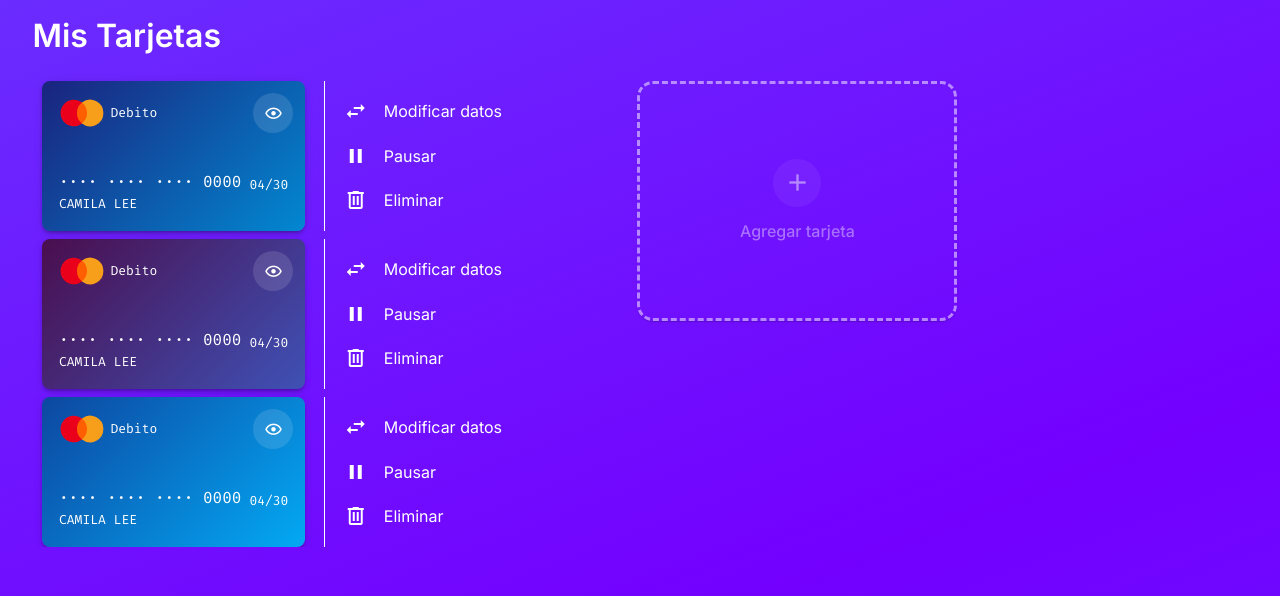
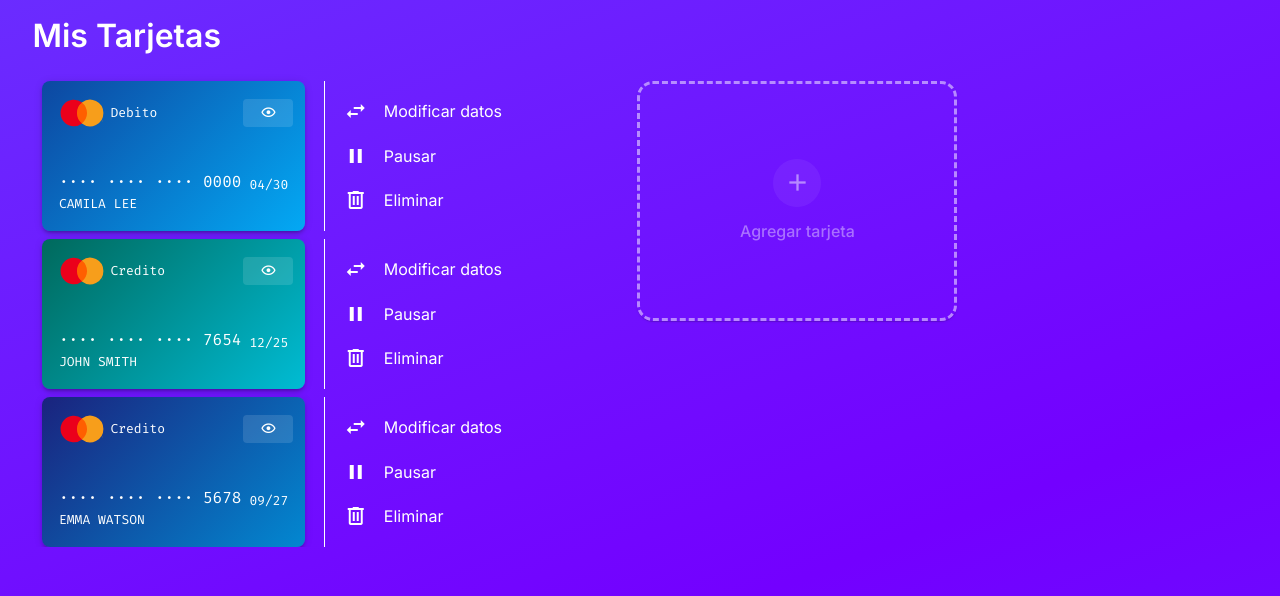
Before and after one commit to lbonsenor/Wall-Et, a Vue app: page /mis-tarjetas in a window 1280 px wide. Shown: the top 596 px of the page. Built offline with nearby package versions, Linux system fonts and the light colour scheme.

Commit message:
added pinia and changed some scripts to script setup

```diff
--- a/package.json
+++ b/package.json
@@ -8,6 +8,7 @@
   },
   "dependencies": {
     "@mdi/font": "7.4.47",
+    "pinia": "^2.2.4",
     "roboto-fontface": "*",
     "vue": "^3.4.31",
     "vue-router": "^4.4.5",
--- /dev/null
+++ b/src/api/wallet.js
@@ -0,0 +1,36 @@
+const cards = [
+        {
+            id: 1,
+            card_brand: 'Visa',
+            card_type: 'Debito',
+            card_number: '1234 4567 7890 0000',
+            card_owner: 'Camila Lee',
+            card_expiry_date: '04/30',
+            card_cvv: '123'
+        },
+        {
+            id: 2,
+            card_brand: 'Mastercard',
+            card_type: 'Credito',
+            card_number: '9876 5432 1098 7654',
+            card_owner: 'John Smith',
+            card_expiry_date: '12/25',
+            card_cvv: '456'
+        },
+        {
+            id: 3,
+            card_brand: 'American Express',
+            card_type: 'Credito',
+            card_number: '3456 7890 1234 5678',
+            card_owner: 'Emma Watson',
+            card_expiry_date: '09/27',
+            card_cvv: '789'
+        }
+]
+
+function getCards() {
+    // Llamar a la API y obtener las tarjetas dinamicamente
+    return cards;
+}
+
+export default { getCards }
--- a/src/components/cards/CardItem.vue
+++ b/src/components/cards/CardItem.vue
@@ -1,5 +1,5 @@
 <template>
-    <div class="d-flex ga-5 align-center mr-3">
+    <div class="card-item d-flex ga-5 align-center mr-3">
         <v-card class="mt-2 gradient-card" :class="randomGradientClass" min-height="150px" min-width="200px"
             rounded="lg" elevation="3">
             <div class="parent_container">
@@ -8,8 +8,7 @@
                         <img src="@/assets/mc_symbol.svg" height="40px" />
                         <p class="text-align-start">{{ card_type }}</p>
                     </div>
-                    <v-btn color="white" variant="tonal" size="small" @click="isCardNumberShown = !isCardNumberShown"
-                        icon>
+                    <v-btn color="white" variant="tonal" size="small" @click="toggleCardNumber">
                         <v-icon>{{ isCardNumberShown ? "mdi-eye-off-outline" : "mdi-eye-outline" }}</v-icon>
                     </v-btn>
                 </div>
@@ -27,15 +26,11 @@
     </div>
 </template>
 
-<script>
+<script setup>
+import { ref, computed } from 'vue';
 import CardOptions from './CardOptions.vue';
 
-export default {
-    name: 'CardItem',
-    components: {
-        CardOptions
-    },
-    props: {
+const props = defineProps({
     card_brand: {
         type: String,
         required: true
@@ -60,22 +55,19 @@ export default {
         type: Number,
         required: true
     }
-    },
-    data() {
-        return {
-            isCardNumberShown: false,
+});
+
+const isCardNumberShown = ref(false);
+
+const toggleCardNumber = () => {
+    isCardNumberShown.value = !isCardNumberShown.value;
 };
-    },
-    computed: {
-        randomGradientClass() {
+
+const randomGradientClass = computed(() => {
     const gradientClasses = ['card-gradient-1', 'card-gradient-2', 'card-gradient-3', 'card-gradient-4', 'card-gradient-5'];
     const randomIndex = Math.floor(Math.random() * gradientClasses.length);
     return gradientClasses[randomIndex];
-        }
-    }
-
-};
-
+});
 </script>
 
 <style scoped>
--- a/src/components/cards/CardsList.vue
+++ b/src/components/cards/CardsList.vue
@@ -1,7 +1,7 @@
 <template>
     <div class="d-flex">
         <div class="card-list">
-            <template v-for="(cardItem, index) in this.cardItems" :key="index">
+            <template v-for="cardItem in cardItems" :key="cardItem.id">
                 <CardItem v-bind="cardItem" />
             </template>
         </div>
@@ -10,21 +10,17 @@
 
 </template>
 
-<script>
+<script setup>
 import CardItem from './CardItem.vue';
 import NewCard from './NewCard.vue';
 
-export default {
-    name: 'CardsList',
-    components: { CardItem, NewCard },
-    props: {
-        cardItems: {
-            type: Array,
-            required: true
-        }
+
+const props = defineProps({
+    cardItems: {
+        type: Array,
+        required: true
     }
-
-}
+});
 
 </script>
 
--- a/src/components/cards/NewCard.vue
+++ b/src/components/cards/NewCard.vue
@@ -10,14 +10,14 @@
         </template>
         <v-card prepend-icon="mdi-credit-card" title="Agregar Tarjeta">
           <v-card-text>
-            <v-text-field label="Número de tarjeta" required :rules="[rules.cardNumber]"></v-text-field>
-            <v-text-field label="Titular de tarjeta" required></v-text-field>
+            <v-text-field  v-model="cardNumber" label="Número de tarjeta" required :rules="[rules.cardNumber]"></v-text-field>
+            <v-text-field v-model="cardOwner" label="Titular de tarjeta" required></v-text-field>
             <v-row dense>
               <v-col cols="7" md="7" sm="7">
-                <v-text-field label="Fecha de vencimiento" hint="MM/YY" :rules="[rules.monthYear]"></v-text-field>
+                <v-text-field v-model="expiryDate"  label="Fecha de vencimiento" hint="MM/YY" :rules="[rules.monthYear]"></v-text-field>
               </v-col>
               <v-col cols="5" md="5" sm="5">
-                <v-text-field label="CVV" required :rules="[rules.cvv]"></v-text-field>
+                <v-text-field  v-model="cvv" label="CVV" required :rules="[rules.cvv]"></v-text-field>
               </v-col>
             </v-row>
           </v-card-text>
@@ -29,7 +29,7 @@
 
             <v-btn text="Cerrar" variant="plain" @click="dialog = false"></v-btn>
 
-            <v-btn color="primary" text="Agregar" variant="tonal" @click="dialog = false"></v-btn>
+            <v-btn color="primary" text="Agregar" variant="tonal" @click="addNewCard"></v-btn>
           </v-card-actions>
         </v-card>
       </v-dialog>
@@ -38,12 +38,19 @@
   </v-card>
 </template>
 
-<script>
-export default {
-  name: 'NewCard',
-  data: () => ({
-    dialog: false,
-    rules: {
+<script setup>
+import { ref } from 'vue';
+import { useCardStore } from '@/stores/CardStore';
+
+const cardStore = useCardStore();
+
+const dialog = ref(false)
+const cardNumber = ref('');
+const cardOwner = ref('');
+const expiryDate = ref('');
+const cvv = ref('');
+
+const rules = {
       monthYear: value => {
         const pattern = /^(0?[0-9]|1[0-2])\/[0-9]{2}$/;
         return pattern.test(value) || 'Mes/Año Inválido'
@@ -57,8 +64,53 @@ export default {
         return pattern.test(value) || 'CVV Inválido'
       },
     }
-  }),
 
+    const addNewCard = () => {
+  if (validateForm()) {
+    const newCard = {
+      card_brand: detectCardBrand(cardNumber.value),
+      card_type: detectCardType(cardNumber.value),
+      card_number: cardNumber.value,
+      card_owner: cardOwner.value,
+      card_expiry_date: expiryDate.value,
+      card_cvv: cvv.value
+    };
+
+    cardStore.addCard(newCard);
+    resetForm();
+    dialog.value = false;
+  }
+};
+
+
+const validateForm = () => {
+  return rules.cardNumber(cardNumber.value) === true &&
+         rules.monthYear(expiryDate.value) === true &&
+         rules.cvv(cvv.value) === true &&
+         cardOwner.value.trim() !== '';
+};
+
+const resetForm = () => {
+  cardNumber.value = '';
+  cardOwner.value = '';
+  expiryDate.value = '';
+  cvv.value = '';
+};
+
+
+// CAMBIAR LUEGO!!!!!
+const detectCardBrand = (number) => {
+  // a modo de ejemplo
+  if (number.startsWith('4')) return 'Visa';
+  if (number.startsWith('5')) return 'Mastercard';
+  if (number.startsWith('3')) return 'American Express';
+  return 'Unknown';
+};
+
+const detectCardType = (number) => {
+  if (number.startsWith('4')) return 'Credito';
+  if (number.startsWith('5')) return 'Debito';
+  return 'Credito';
 }
 </script>
 
--- a/src/components/persistent/SideBar.vue
+++ b/src/components/persistent/SideBar.vue
@@ -38,7 +38,7 @@ export default {
   data: () => {
     return {
       items: [
-        { title: 'Inicio', value: "home", icon: "mdi-home-outline", route: '/' },
+        { title: 'Inicio', value: "home", icon: "mdi-home-outline", route: '/inicio' },
         { title: 'Transferir Dinero', value: "transfer", icon: "mdi-send-outline", route: '/transferir' },
         { title: 'Actividades', value: "activities", icon: "mdi-receipt-text-clock-outline", route: '/actividades' },
         { title: 'Mis Tarjetas', value: "cards", icon: "mdi-credit-card-outline", route: '/mis-tarjetas' },
--- a/src/main.js
+++ b/src/main.js
@@ -6,14 +6,17 @@
 
 // Plugins
 import { createApp , reactive} from 'vue'
+import { registerPlugins } from '@/plugins'
+import { createPinia } from 'pinia'
 import App from './App.vue'
-import { registerPlugins } from '@/plugins'
 import router from '@/router/index'
 
+const pinia = createPinia();
 const app = createApp(App);
 
 registerPlugins(app);
 
+app.use(pinia);
 app.use(router);
 
 
--- /dev/null
+++ b/src/stores/CardStore.js
@@ -0,0 +1,19 @@
+import { ref } from 'vue'
+import { defineStore } from 'pinia'
+import walletApi from '@/api/wallet'
+
+export const useCardStore = defineStore('card', () => {
+    const cards = ref([])
+
+    function fetchCards() {
+        cards.value = walletApi.getCards()
+    }
+
+    function addCard(card) {
+        const newId = cards.value.length > 0 ? cards.value.length + 1 : 1
+        const newCard = {...card, id: newId}
+        cards.value.push(newCard)
+    }
+
+    return { cards, fetchCards, addCard }
+})
--- a/src/views/Cards.vue
+++ b/src/views/Cards.vue
@@ -1,40 +1,16 @@
 <template>
     <h1 class="text-no-wrap">Mis Tarjetas</h1>
-    <CardsList :cardItems="cards" />
+    <CardsList :cardItems="cardStore.cards" />
 </template>
 
-<script>
+<script setup>
 import CardsList from '@/components/cards/CardsList.vue';
 
-export default {
-    name: 'Cards',
-    components: {
-        CardsList
-    },
-    data() {
-        return {
-            cards: [
-                {card_brand:'hi',
-                card_type:'Debito',
-                card_number:'1234 4567 7890 0000',
-                card_owner:'Camila Lee',
-                card_expiry_date:'04/30',
-                card_cvv:'123'},
-                {card_brand:'hi',
-                card_type:'Debito',
-                card_number:'1234 4567 7890 0000',
-                card_owner:'Camila Lee',
-                card_expiry_date:'04/30',
-                card_cvv:'123'},
-                {card_brand:'hi',
-                card_type:'Debito',
-                card_number:'1234 4567 7890 0000',
-                card_owner:'Camila Lee',
-                card_expiry_date:'04/30',
-                card_cvv:'123'},
+import { onMounted } from 'vue';
+import { useCardStore } from '@/stores/CardStore';
 
-            ]
-        }
-    }
-};
+const cardStore = useCardStore();
+onMounted(() => {
+    cardStore.fetchCards();
+});
 </script>
--- a/src/views/Landing.vue
+++ b/src/views/Landing.vue
@@ -1,6 +1,11 @@
 <!-- Landing page -->
 <template>
         <Navigation />
+        <!-- <ul>
+            <li v-for="card in cardStore.cards" :key="card.id">
+            {{ card.name }} - ${{ card.balance }}
+        </li>
+        </ul> -->
         <Hero />
         <Features />
         <Testimonials />
@@ -9,7 +14,7 @@
         <Footer />
 </template>
 
-<script>
+<script setup>
 import Hero from '@/components/landing/Hero.vue';
 import Features from '@/components/landing/Features.vue';
 import Testimonials from '@/components/landing/Testimonials.vue';
@@ -17,18 +22,7 @@ import Navigation from '@/components/landing/Navigation.vue';
 import Footer from '@/components/landing/Footer.vue';
 import FAQ from '@/components/landing/FAQ.vue';
 import JoinUs from '@/components/landing/JoinUs.vue';
-export default {
-    name: 'Landing',
-    components: {
-        Hero,
-        Features,
-        Testimonials,
-        Navigation,
-        Footer,
-        FAQ,
-        JoinUs
-    }
-}
+
 </script>
 
 <style scoped></style>
```
Also changed, not shown: 1 other file (tests, documents, lock files or other folders). Lines whose indentation alone changed are shown as unchanged.
